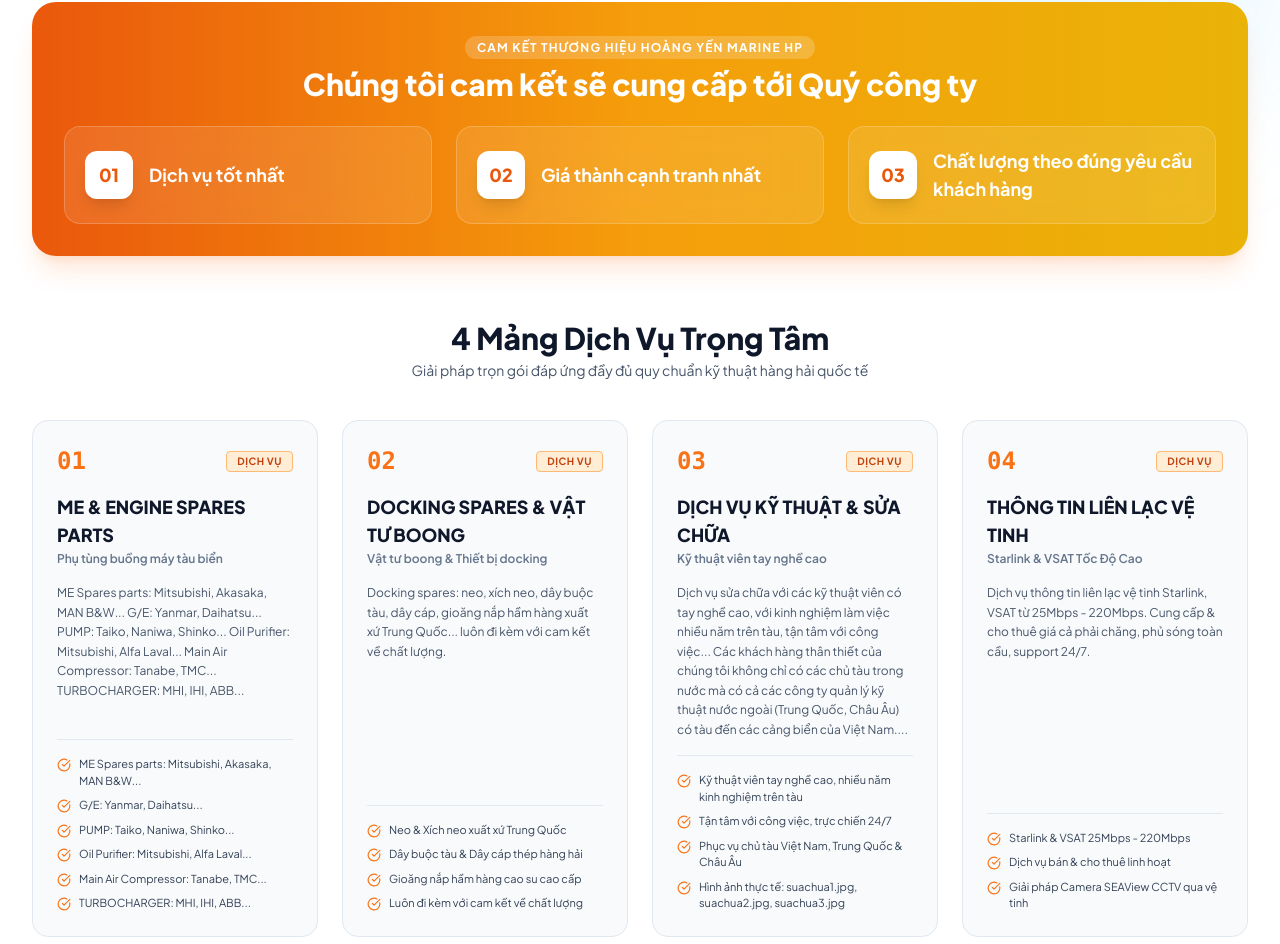
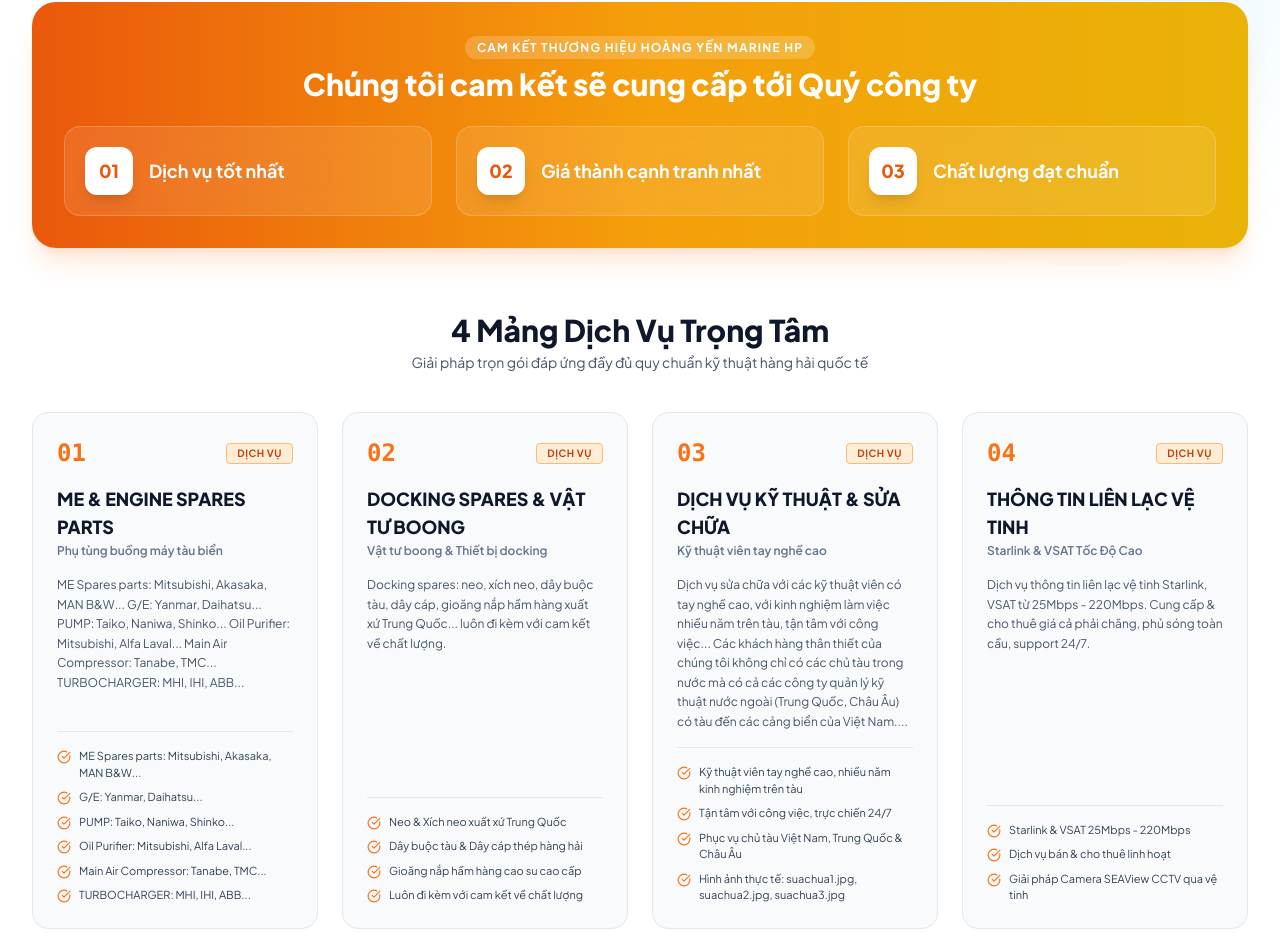
Before and after one commit to hymarinehp/introduce, a React (Vite) app: page / in a window 1280 px wide. Shown: the part 1032-1976 px from the top of the page. Built offline with nearby package versions, Linux system fonts and the light colour scheme.

Commit message:
feat: add mock data file for development and testing environment

```diff
--- a/src/data/mockData.js
+++ b/src/data/mockData.js
@@ -19,7 +19,7 @@ Chúng tôi tự hào là đối tác tin cậy của nhiều doanh nghiệp tro
   commitments: [
     "Dịch vụ tốt nhất",
     "Giá thành cạnh tranh nhất",
-    "Chất lượng theo đúng yêu cầu khách hàng"
+    "Chất lượng đạt chuẩn"
   ],
   stats: [
     { value: "100%", label: "Kỹ thuật viên tay nghề cao nhiều năm trên tàu" },
```
